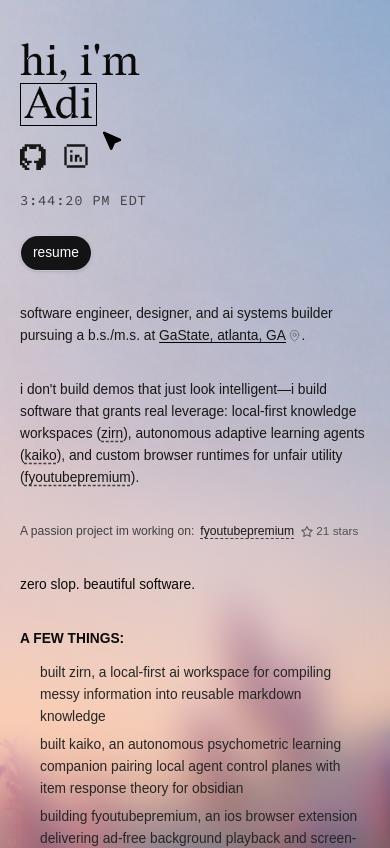
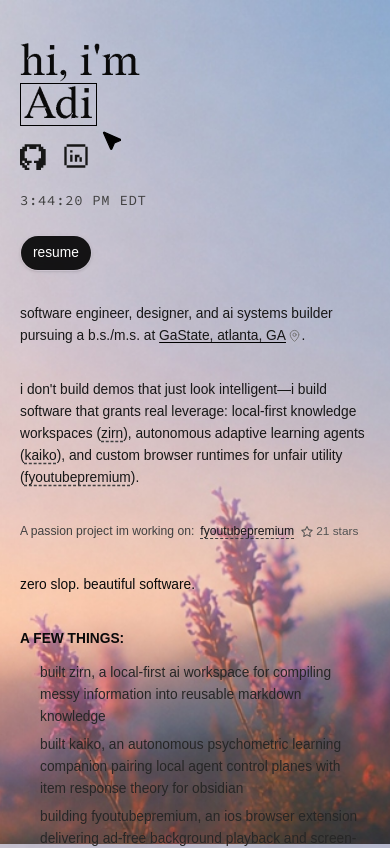
Before and after one commit to aditauqir/aditauqir-website-vercel, a Next.js app: page / in a window 390 px wide. Shown: the top 848 px of the page. Built offline with nearby package versions, Linux system fonts and the light colour scheme; a web font is replaced by a local one.

Commit message:
fix(mobile): remove theme-color bar and bottom blur overlay for pure edge-to-edge background

```diff
--- a/app/globals.css
+++ b/app/globals.css
@@ -99,7 +99,6 @@
   min-height: 100%;
   min-height: 100dvh;
   min-height: -webkit-fill-available;
-  background-color: #cfbfc5;
   background-image: url("/site-bg.jpg");
   background-position: center top;
   background-size: cover;
--- a/app/layout.tsx
+++ b/app/layout.tsx
@@ -8,10 +8,6 @@
   width: "device-width",
   initialScale: 1,
   viewportFit: "cover",
-  themeColor: [
-    { media: "(prefers-color-scheme: light)", color: "#cfbfc5" },
-    { media: "(prefers-color-scheme: dark)", color: "#cfbfc5" },
-  ],
 };
 
 export const metadata: Metadata = {
--- a/app/page.tsx
+++ b/app/page.tsx
@@ -231,57 +231,15 @@
         {/* Full-bleed lavender sunset background */}
         <div
           aria-hidden="true"
-          className="pointer-events-none fixed top-0 left-0 right-0 -bottom-[20vh] z-0 h-[120dvh] w-full select-none overflow-hidden bg-[#cfbfc5]"
+          className="pointer-events-none fixed inset-0 z-0 select-none overflow-hidden"
         >
           {/* Base sharp background */}
           {/* eslint-disable-next-line @next/next/no-img-element */}
           <img
             src="/site-bg.jpg"
             alt=""
-            className="h-full w-full object-cover object-top"
+            className="h-full w-full object-cover object-center"
           />
-
-          {/* Soft atmospheric background blur around text when in lower 50% of viewport */}
-          <div
-            className="absolute inset-0 overflow-hidden"
-            style={{
-              maskImage:
-                "linear-gradient(to bottom, transparent 0%, transparent 42%, black 52%, black 100%)",
-              WebkitMaskImage:
-                "linear-gradient(to bottom, transparent 0%, transparent 42%, black 52%, black 100%)",
-            }}
-          >
-            {/* Horizontal mask centered around the text column */}
-            <div
-              className="absolute inset-0 overflow-hidden"
-              style={{
-                maskImage:
-                  "radial-gradient(ellipse 26rem 100% at 50% 50%, black 50%, transparent 100%)",
-                WebkitMaskImage:
-                  "radial-gradient(ellipse 26rem 100% at 50% 50%, black 50%, transparent 100%)",
-              }}
-            >
-              {/* Blurred background image layer, pixel-aligned with base image */}
-              {/* eslint-disable-next-line @next/next/no-img-element */}
-              <img
-                src="/site-bg.jpg"
-                alt=""
-                className="h-full w-full object-cover object-top scale-[1.03]"
-                style={{
-                  filter: "blur(18px)",
-                  WebkitFilter: "blur(18px)",
-                }}
-              />
-              {/* Subtle glass luminescence around text column */}
-              <div
-                className="absolute inset-0"
-                style={{
-                  background:
-                    "radial-gradient(ellipse 22rem 100% at 50% 50%, rgba(255, 255, 255, 0.16) 0%, rgba(255, 255, 255, 0.04) 75%, transparent 100%)",
-                }}
-              />
-            </div>
-          </div>
         </div>
 
         <div className="relative z-10 flex min-h-screen min-h-[100dvh] flex-1 flex-col transition-all duration-200">
```
